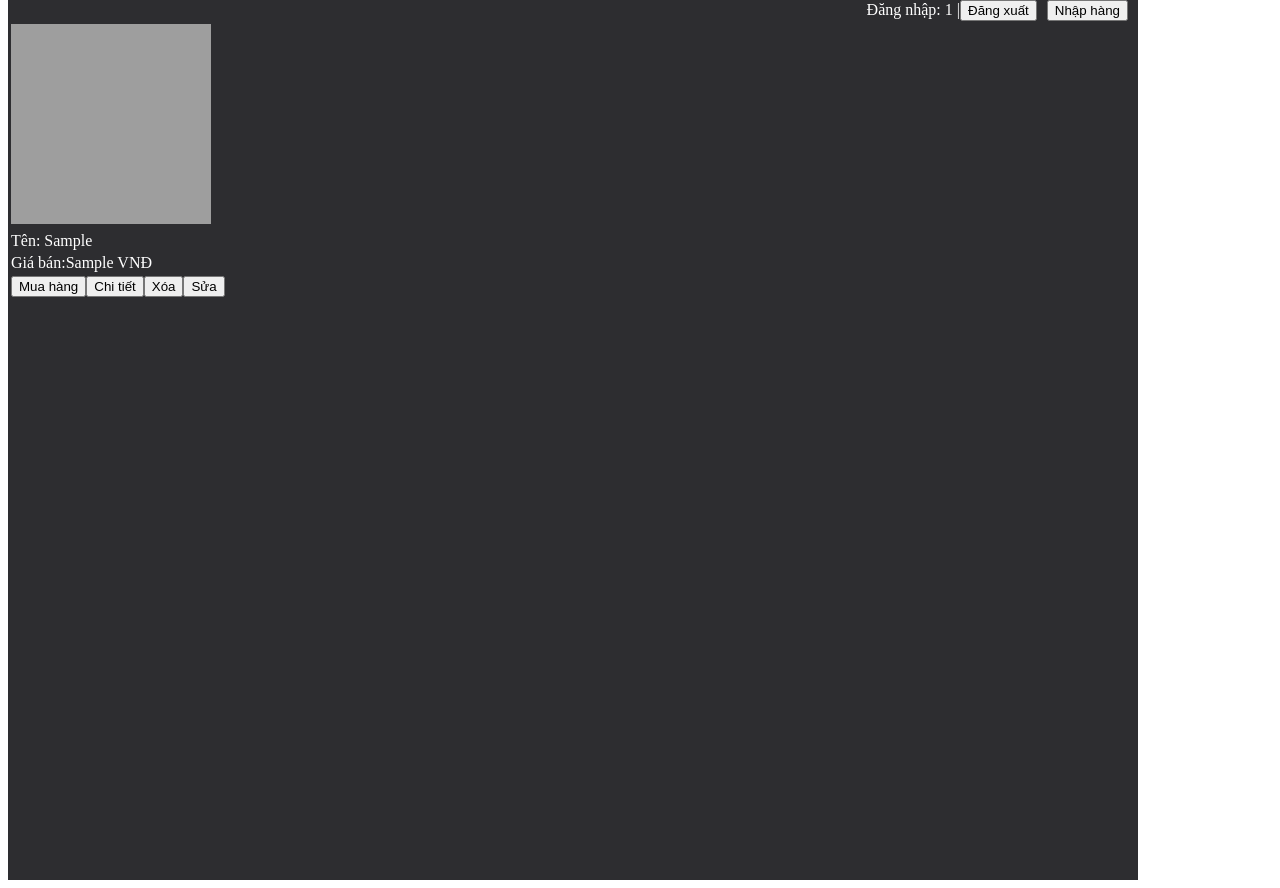
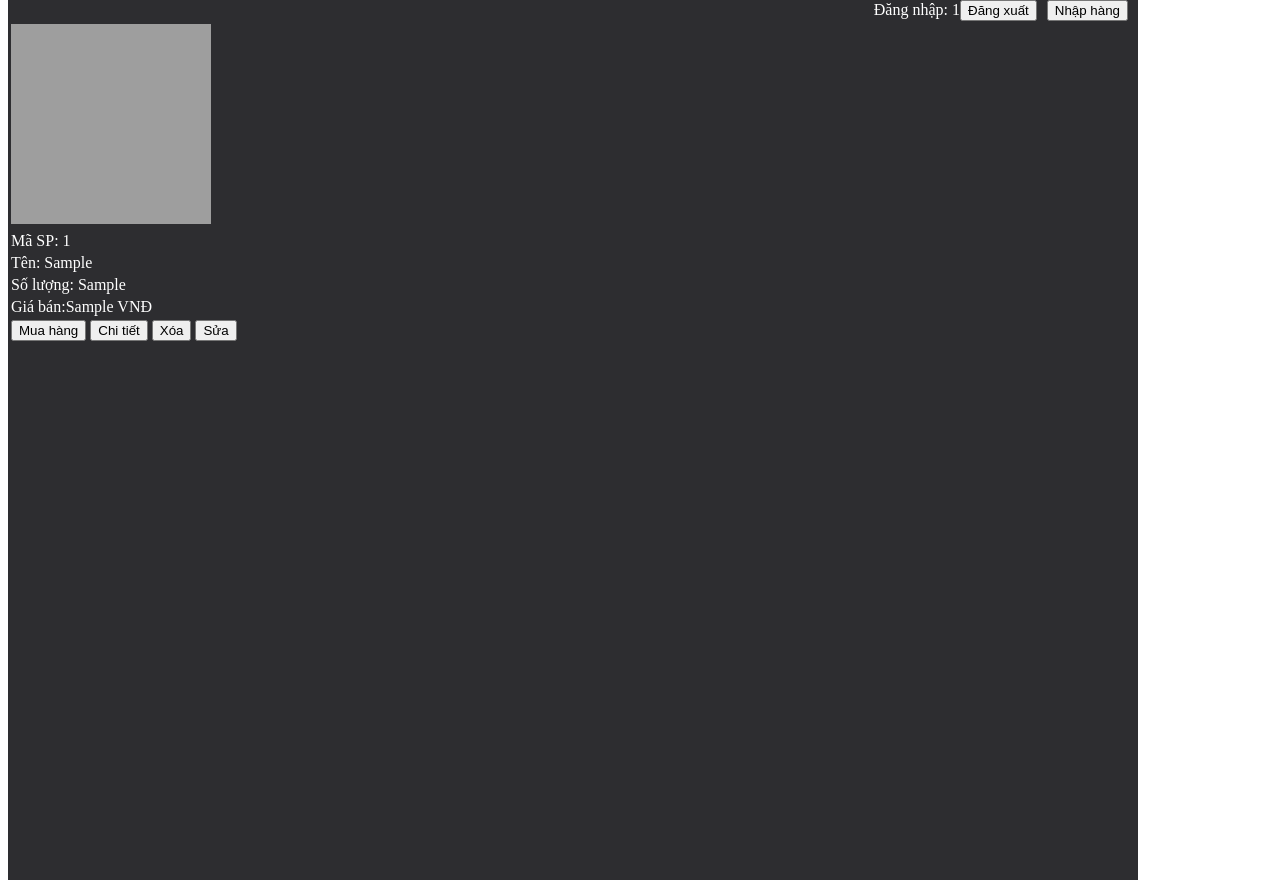
Before and after one commit to dongudpm2/shopbanhang, a PHP site: page /Home2.php in a window 1280 px wide. Shown: the part 158-1046 px from the top of the page. Run offline with PHP 8.4, Linux system fonts and the light colour scheme; the visitor is signed in with stand-in values (Sample User, id 1); tables that the repository leaves empty or names only in its code hold one stand-in row (values such as "Sample post"); grey boxes are pictures that could not be loaded.

Commit message:
Update Home2.php

```diff
--- a/Home2.php
+++ b/Home2.php
@@ -15,7 +15,7 @@
 <body>
 <div id="dinhdang">
 <div id="top"><img src="img/chup-anh-mon-an-chuyen-nghiep-tu-liam-min-min.jpg" width="1130px" height="150px"></div>
- <div align="right" style="margin-right:10px; color:#FFFFFF"><?php echo " Đăng nhập: ".$_SESSION['tk']?> |<span style="margin-right:10px; color:#FFFFFF"><a href="logout.php"><input type="button" value="Đăng xuất"></a></span><a href="Nhapdl.php"><input align="left" type="button" value="Nhập hàng"></a></div>
+ <div align="right" style="margin-right:10px; color:#FFFFFF"><?php echo " Đăng nhập: ".$_SESSION['tk']?><span style="margin-right:10px; color:#FFFFFF"><a href="logout.php"><input type="button" value="Đăng xuất"></a></span><a href="Nhapdl.php"><input align="left" type="button" value="Nhập hàng"></a></div>
 <div id="than">
 <?php
 include('connect.php');
@@ -25,23 +25,24 @@ include('connect.php');
 	{
 	$ma=$row['id'];
 	$ten=$row['ten'];
+	$sl=$row['soluong'];
 	$gia=$row['gia'];
 	$anh=$row['anh'];
  ?>
-
 <form style="background-color:#2d2d30" enctype="multipart/form-data">
   <div id="than" style="float:left; background:#2d2d30" >
 <table>
-<tr><td><img src="anh/<?php echo $anh ?>"  width="200px" height="200px"></td></tr>
+<tr><td><img src="anh/<?php echo $anh ?>" width="200px" height="200px"></td></tr>
+<tr><td>Mã SP: <?php echo $ma ?></td></tr>
 <tr ><td  style="color:#FFFFFF">Tên: <?php echo $ten ?></td></tr>
+<tr><td>Số lượng: <?php echo $sl ?></td></tr>
 <tr><td  style="color:#FFFFFF">Giá bán:<?php echo $gia ?> VNĐ </td></tr>
-<tr><td align="center"><a href="giohang.php"><input type="button" value="Mua hàng"></a><a href="Chitiet.php"><input type="button" value="Chi tiết"></a><a href="xoa.php"><input type="button" value="Xóa"></a><a href="sua.php"><input type="button" value="Sửa"></a>
-</td></tr>
+<tr><td align="center"><a href="giohang.php"><input type="button" value="Mua hàng"></a> <a href="Chitiet.php"><input type="button" value="Chi tiết"></a> <a href="xoa.php"><input type="button" value="Xóa"></a> <a href="sua.php"><input type="button" value="Sửa"></a></td></tr>
 </table>
 </div>
+<?php } ?>
 </form></div>
 </div>
-<?php }?>
 <?php } ?>
 </body>
 </html>
```
